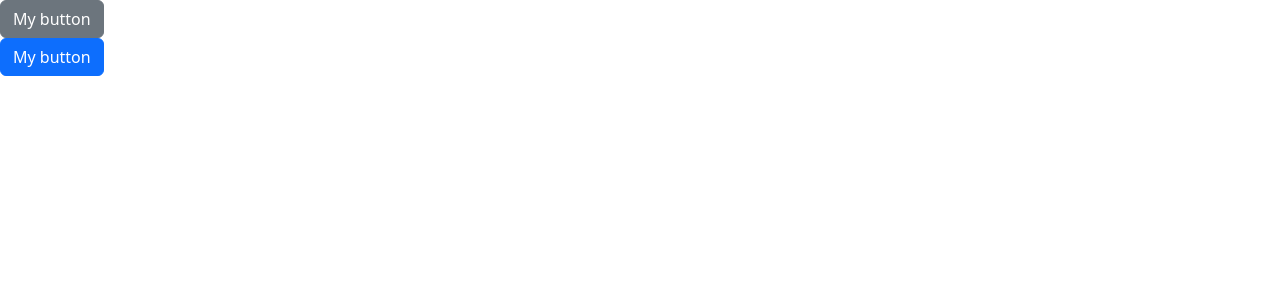
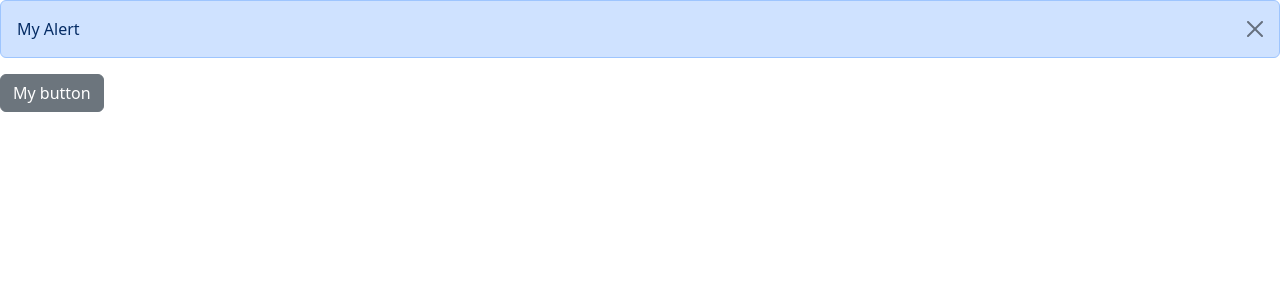
Before and after one commit to AthsaraFernando/React-course-part-1, a React (Vite) app: page / in a window 1280 px wide. Both pictures are taken after a click on the button "My button". Shown: the top 300 px of the page. Built offline with nearby package versions, Linux system fonts and the light colour scheme.

Commit message:
Showing an Alert

```diff
--- a/src/App.tsx
+++ b/src/App.tsx
@@ -1,9 +1,15 @@
+import { useState } from "react";
+import Alert from "./Components/Alert";
 import Button from "./Components/button";
 
 function App() {
+  const [alertVisible, setAlertVisibility] = useState(false);
   return (
     <div>
-      <Button color="secondary" onClick={() => console.log("Clicked")}>
+      {alertVisible && (
+        <Alert onClose={() => setAlertVisibility(false)}>My Alert</Alert>
+      )}
+      <Button color="secondary" onClick={() => setAlertVisibility(true)}>
         My button
       </Button>
     </div>
--- a/src/Components/Alert.tsx
+++ b/src/Components/Alert.tsx
@@ -2,10 +2,23 @@
 
 interface Props {
   children: ReactNode;
+  onClose: () => void;
 }
 
-const Alert = ({ children }: Props) => {
-  return <div className="alert alert-primary">{children}</div>;
+const Alert = ({ children, onClose }: Props) => {
+  return (
+    <>
+      <div className="alert alert-primary alert-dismissible">
+        {children}
+        <button
+          type="button"
+          className="btn-close"
+          onClick={onClose}
+          data-bs-dismiss="ale"
+        ></button>
+      </div>
+    </>
+  );
 };
 
 export default Alert;
--- a/src/Components/button.tsx
+++ b/src/Components/button.tsx
@@ -11,9 +11,6 @@
         {children}
       </button>
       <br></br>
-      <button className="btn btn-primary" onClick={onClick}>
-        {children}
-      </button>
     </>
   );
 };
```
